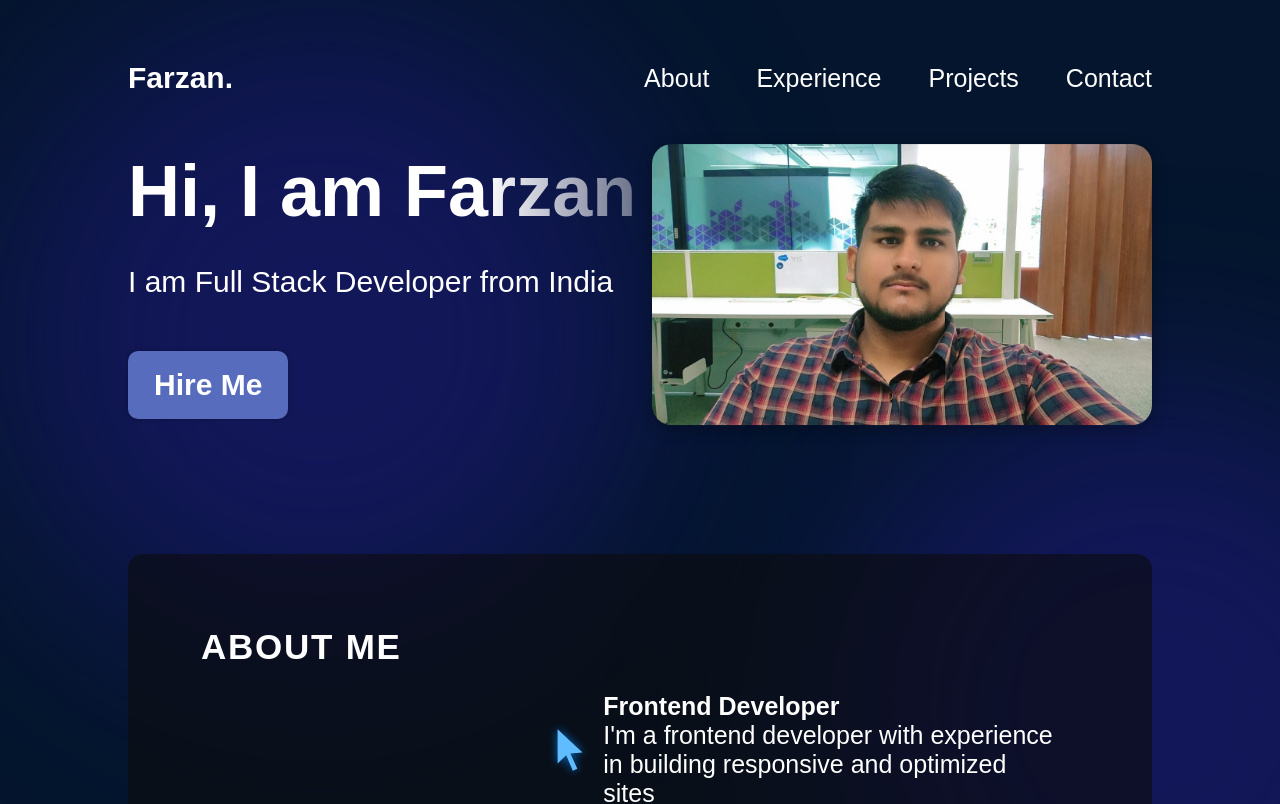
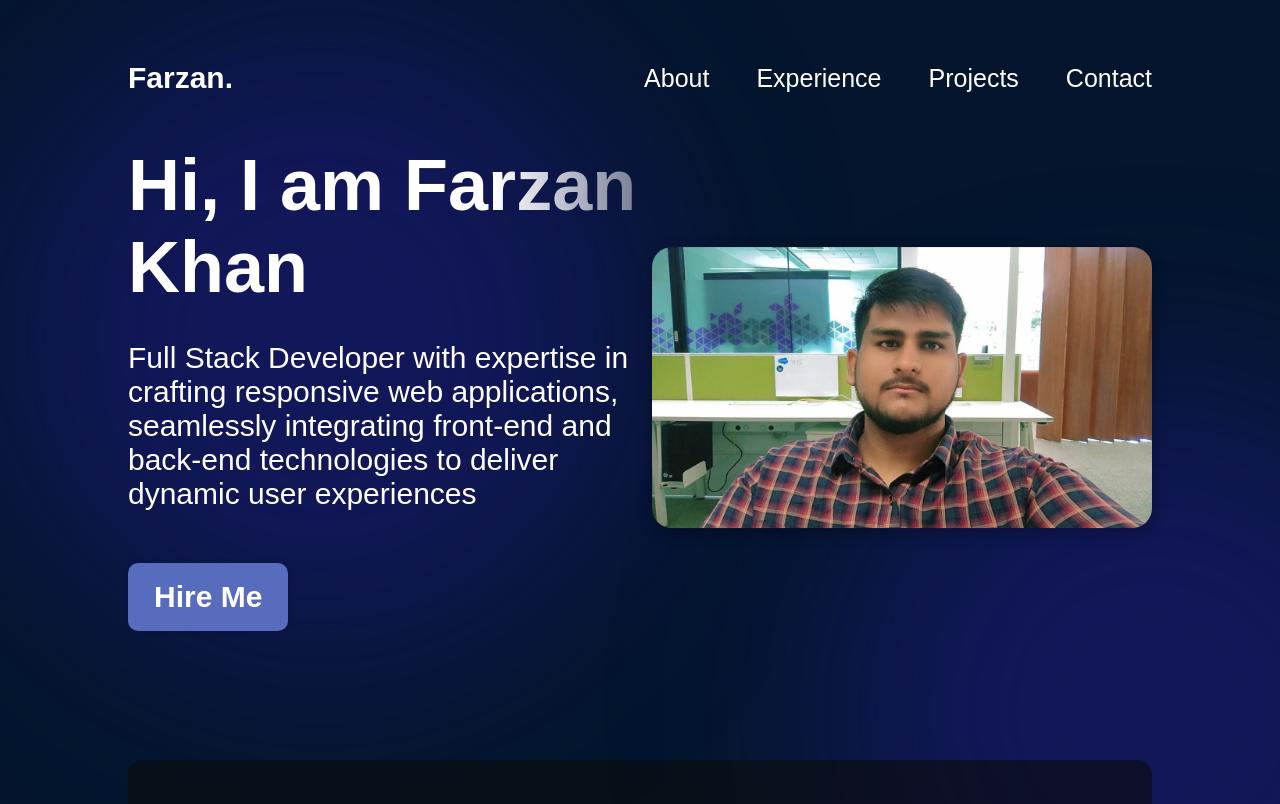
Before and after one commit to khanfarzan17/Personal-Portfolio, a React (Vite) app: page / in a window 1280 px wide. Shown: the top 804 px of the page. Built offline with nearby package versions, Linux system fonts and the light colour scheme; the HTML template or start-up script is replaced by a standard one.

Commit message:
Hero Page Modified

```diff
--- a/src/Components/Hero.jsx
+++ b/src/Components/Hero.jsx
@@ -2,8 +2,8 @@ import React from "react";
 import styles from "./Hero.module.css";
 
 const Hero = () => {
-  const phoneNumber = "917631528775"; // Your WhatsApp number with country code
-  const message = "Hello, I would like to connect with you!"; // Your custom message
+  const phoneNumber = "917631528775";
+  const message = "Thanks For Contacting Farzan !";
 
   const whatsappLink = `https://wa.me/${phoneNumber}?text=${encodeURIComponent(
     message
@@ -11,9 +11,11 @@ const Hero = () => {
   return (
     <section className={styles.container}>
       <div className={styles.content}>
-        <h1 className={styles.title}>Hi, I am Farzan </h1>
+        <h1 className={styles.title}>Hi, I am Farzan Khan</h1>
         <p className={styles.description}>
-          I am Full Stack Developer from India{" "}
+          Full Stack Developer with expertise in crafting responsive web
+          applications, seamlessly integrating front-end and back-end
+          technologies to deliver dynamic user experiences
         </p>
         <a
           href={whatsappLink}
--- a/src/Components/Projects.jsx
+++ b/src/Components/Projects.jsx
@@ -2,7 +2,7 @@ import React from "react";
 
 const Projects = () => {
   return (
-    <section id="project">
+    <section id="projects">
       <h2>Projects</h2>
     </section>
   );
```
